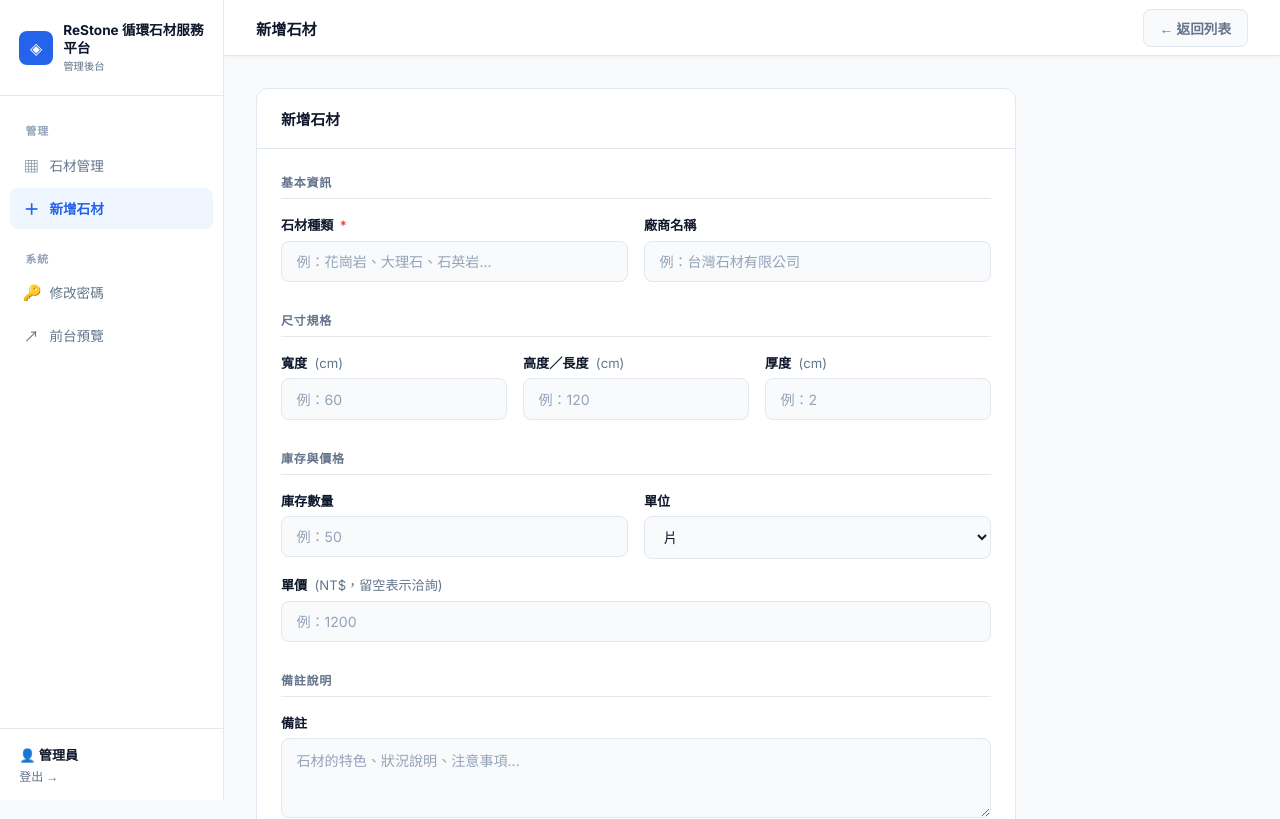
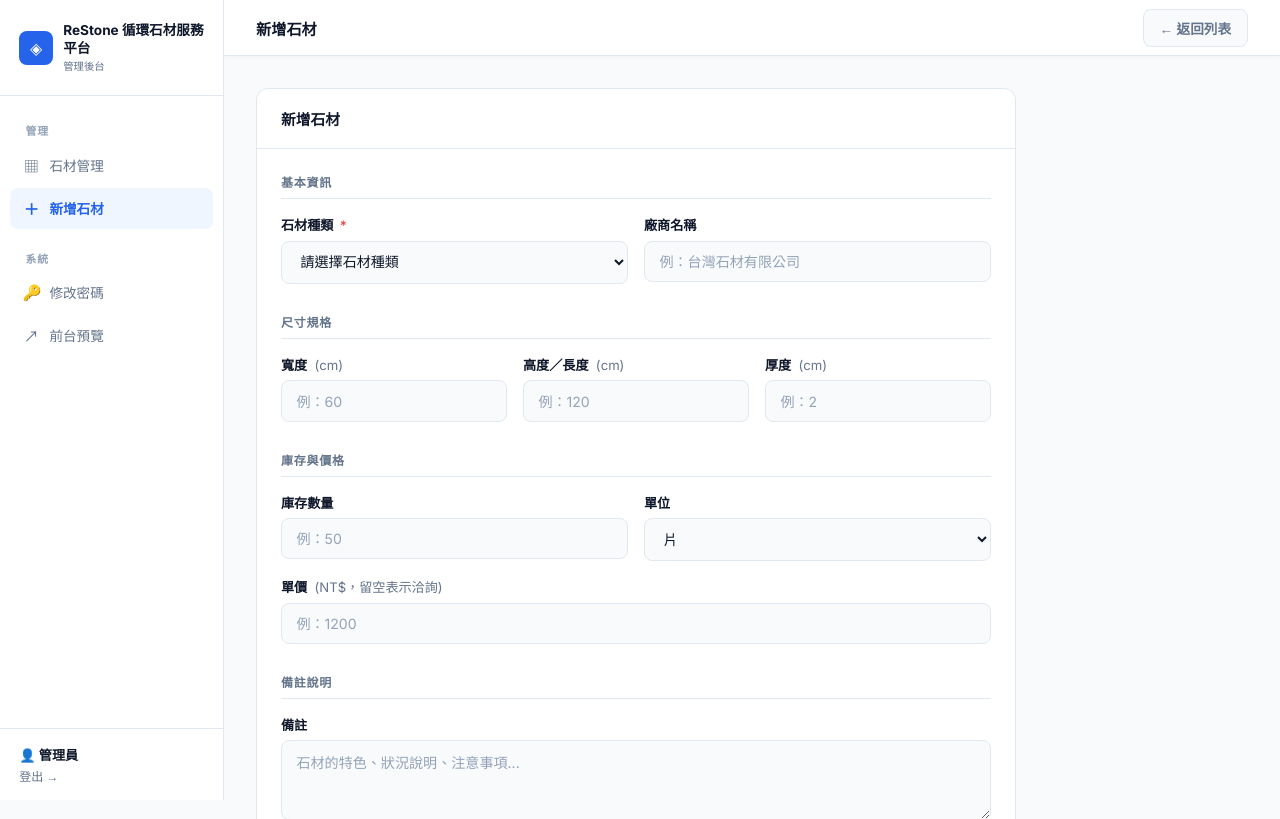
Before and after one commit to clie945-tech/stone-database, a Flask app: page /admin/add in a window 1280 px wide. Shown: the top 819 px of the page. Run offline with Flask 3, Linux system fonts and the light colour scheme; the visitor is signed in with stand-in values (Sample User, id 1).

Commit message:
石材種類改為下拉式選單

```diff
--- a/templates/stone_form.html
+++ b/templates/stone_form.html
@@ -157,7 +157,12 @@
           <div class="form-grid">
             <div class="form-group">
               <label for="stone_type">石材種類 <span class="required">*</span></label>
-              <input type="text" id="stone_type" name="stone_type" value="{{ stone.stone_type if stone else '' }}" placeholder="例：花崗岩、大理石、石英岩..." required />
+              <select id="stone_type" name="stone_type" required>
+                <option value="" disabled {% if not stone %}selected{% endif %}>請選擇石材種類</option>
+                {% for t in ['大理石', '蛇紋石', '化石', '花崗岩'] %}
+                  <option value="{{ t }}" {% if stone and stone.stone_type == t %}selected{% endif %}>{{ t }}</option>
+                {% endfor %}
+              </select>
             </div>
             <div class="form-group">
               <label for="vendor">廠商名稱</label>
```
